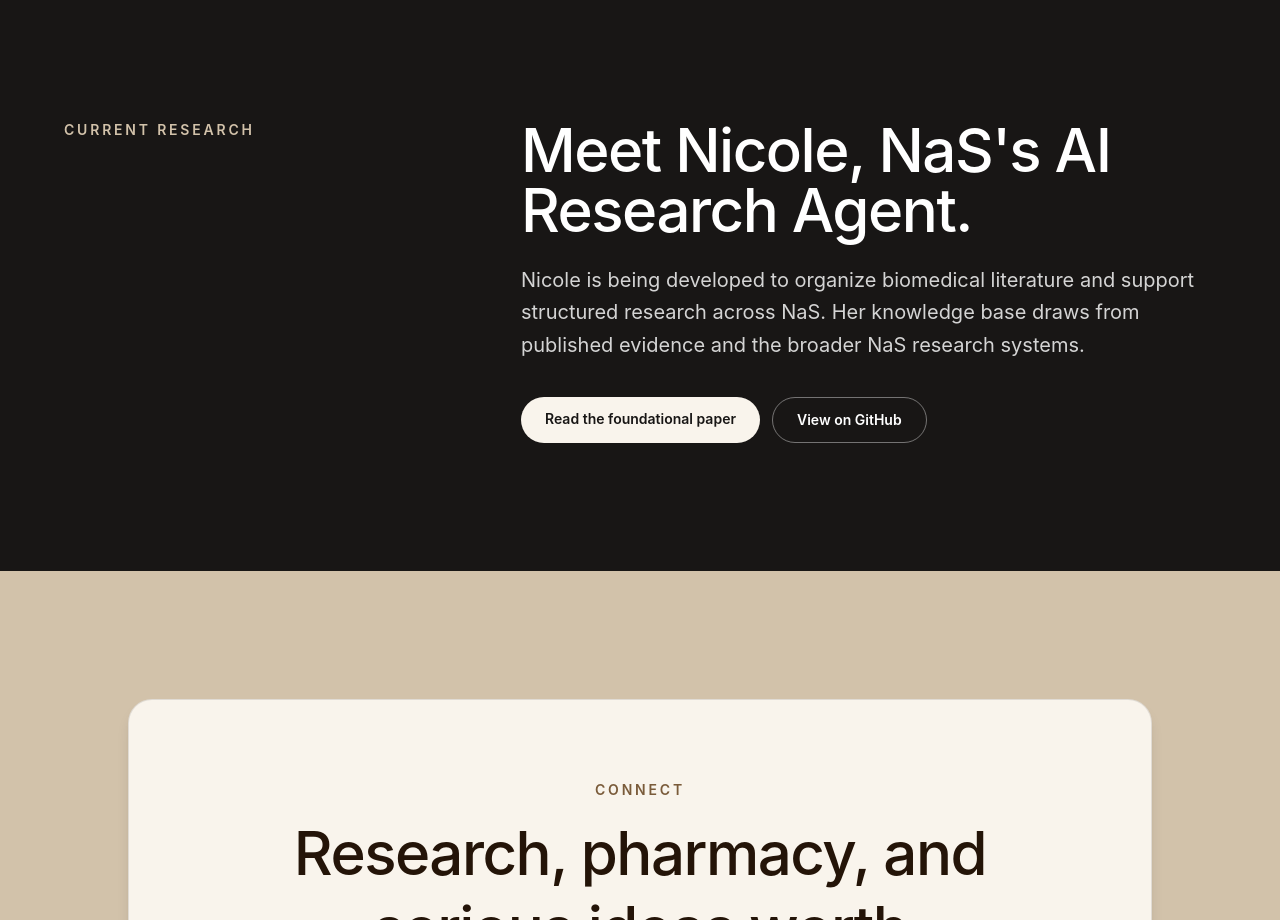
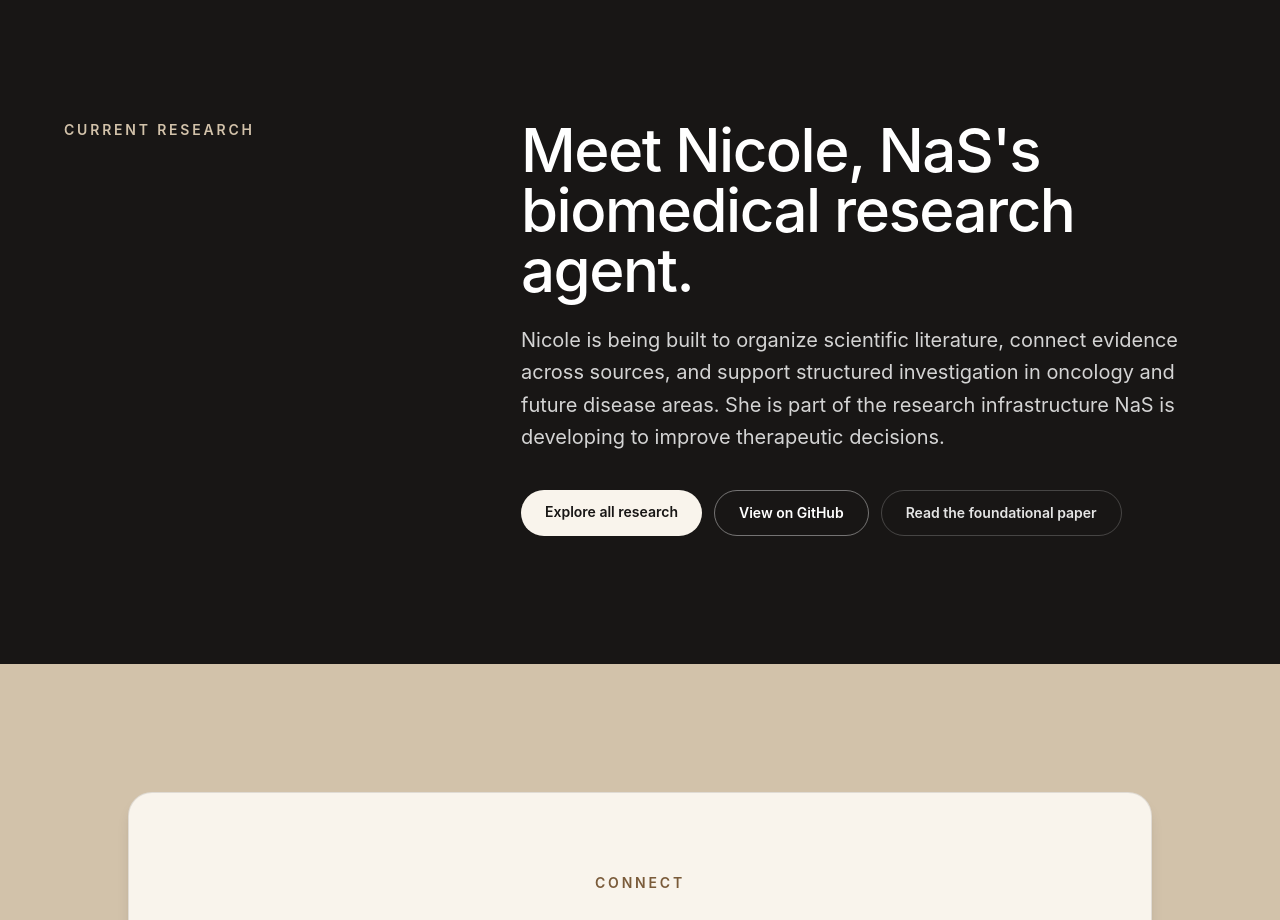
Before and after one commit to AGuyNamedDJ/Personal-Website, a Next.js app: page / in a window 1280 px wide. Shown: the part 1760-2680 px from the top of the page. Built offline with nearby package versions, Linux system fonts and the light colour scheme.

Commit message:
Clarify Nicole research section

```diff
--- a/src/components/sections/NowSection.jsx
+++ b/src/components/sections/NowSection.jsx
@@ -11,22 +11,23 @@ export default function NowSection() {
         </p>
         <div>
           <h2 className="text-4xl font-semibold tracking-tight text-white md:text-6xl">
-            Meet Nicole, NaS&apos;s AI Research Agent.
+            Meet Nicole, NaS&apos;s biomedical research agent.
           </h2>
           <p className="mt-6 max-w-3xl text-lg leading-relaxed text-neutral-300 md:text-xl">
-            Nicole is being developed to organize biomedical literature and
-            support structured research across NaS. Her knowledge base draws
-            from published evidence and the broader NaS research systems.
+            Nicole is being built to organize scientific literature, connect
+            evidence across sources, and support structured investigation in
+            oncology and future disease areas. She is part of the research
+            infrastructure NaS is developing to improve therapeutic decisions.
           </p>
 
           <div className="mt-9 flex flex-col gap-3 sm:flex-row sm:flex-wrap">
             <a
-              href="/files/Nas-White-Paper.pdf"
+              href="https://nasresearch.bio/research"
               target="_blank"
               rel="noopener noreferrer"
               className="inline-flex justify-center rounded-full bg-[#F9F4EC] px-6 py-3 text-sm font-semibold text-[#181615] no-underline transition hover:bg-white"
             >
-              Read the foundational paper
+              Explore all research
             </a>
             <a
               href="https://github.com/NaS-Research"
@@ -36,6 +37,14 @@ export default function NowSection() {
             >
               View on GitHub
             </a>
+            <a
+              href="/files/Nas-White-Paper.pdf"
+              target="_blank"
+              rel="noopener noreferrer"
+              className="inline-flex justify-center rounded-full border border-white/20 px-6 py-3 text-sm font-semibold text-neutral-200 no-underline transition hover:border-white/40 hover:bg-white/10 hover:text-white"
+            >
+              Read the foundational paper
+            </a>
           </div>
         </div>
       </div>
```
